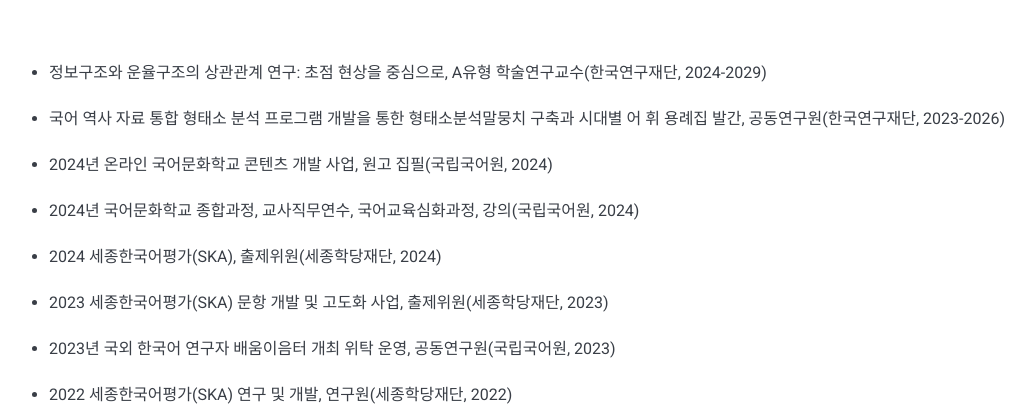
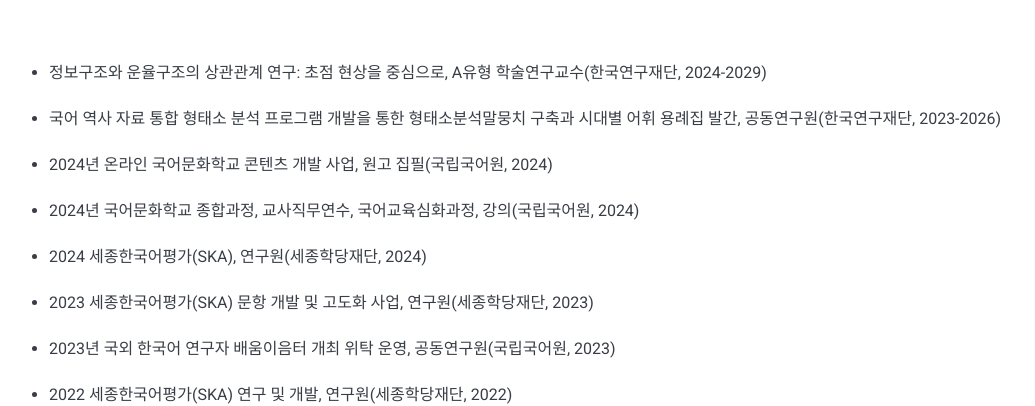
Before and after one commit to jhmyeongkr/jhmyeongkr.github.io, a Jekyll site: the page built from _pages/project.md, in a window 1280 px wide. Shown: the part 351-757 px from the top of the page, without its empty margins (31-1066 px from the left). Built offline with Jekyll 4.4.1, drawn with Linux system fonts in a browser that asks for light colours; nearby versions of some CDN libraries.

Commit message:
:bookmark: v0.9.9

```diff
--- a/_pages/project.md
+++ b/_pages/project.md
@@ -8,16 +8,15 @@
 
 * 정보구조와 운율구조의 상관관계 연구: 초점 현상을 중심으로, A유형 학술연구교수(한국연구재단, 2024-2029)
 
-* 국어 역사 자료 통합 형태소 분석 프로그램 개발을 통한 형태소분석말뭉치 구축과 시대별 어
-휘 용례집 발간, 공동연구원(한국연구재단, 2023-2026)
+* 국어 역사 자료 통합 형태소 분석 프로그램 개발을 통한 형태소분석말뭉치 구축과 시대별 어휘 용례집 발간, 공동연구원(한국연구재단, 2023-2026)
 
 * 2024년 온라인 국어문화학교 콘텐츠 개발 사업, 원고 집필(국립국어원, 2024)
 
 * 2024년 국어문화학교 종합과정, 교사직무연수, 국어교육심화과정, 강의(국립국어원, 2024)
 
-* 2024 세종한국어평가(SKA), 출제위원(세종학당재단, 2024)
+* 2024 세종한국어평가(SKA), 연구원(세종학당재단, 2024)
 
-* 2023 세종한국어평가(SKA) 문항 개발 및 고도화 사업, 출제위원(세종학당재단, 2023)
+* 2023 세종한국어평가(SKA) 문항 개발 및 고도화 사업, 연구원(세종학당재단, 2023)
 
 * 2023년 국외 한국어 연구자 배움이음터 개최 위탁 운영, 공동연구원(국립국어원, 2023)
 
```
Also changed, not shown: favicon.ico.
